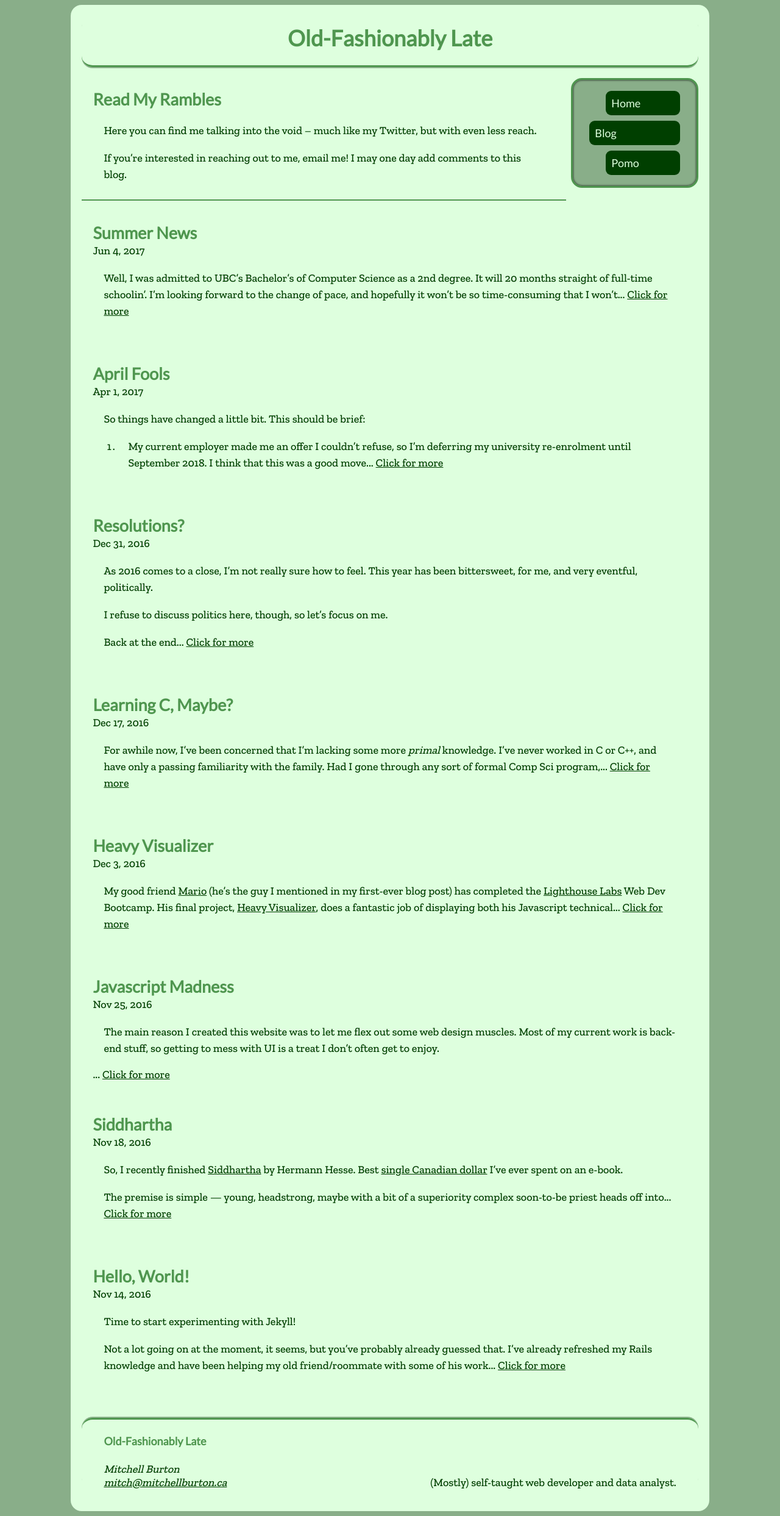
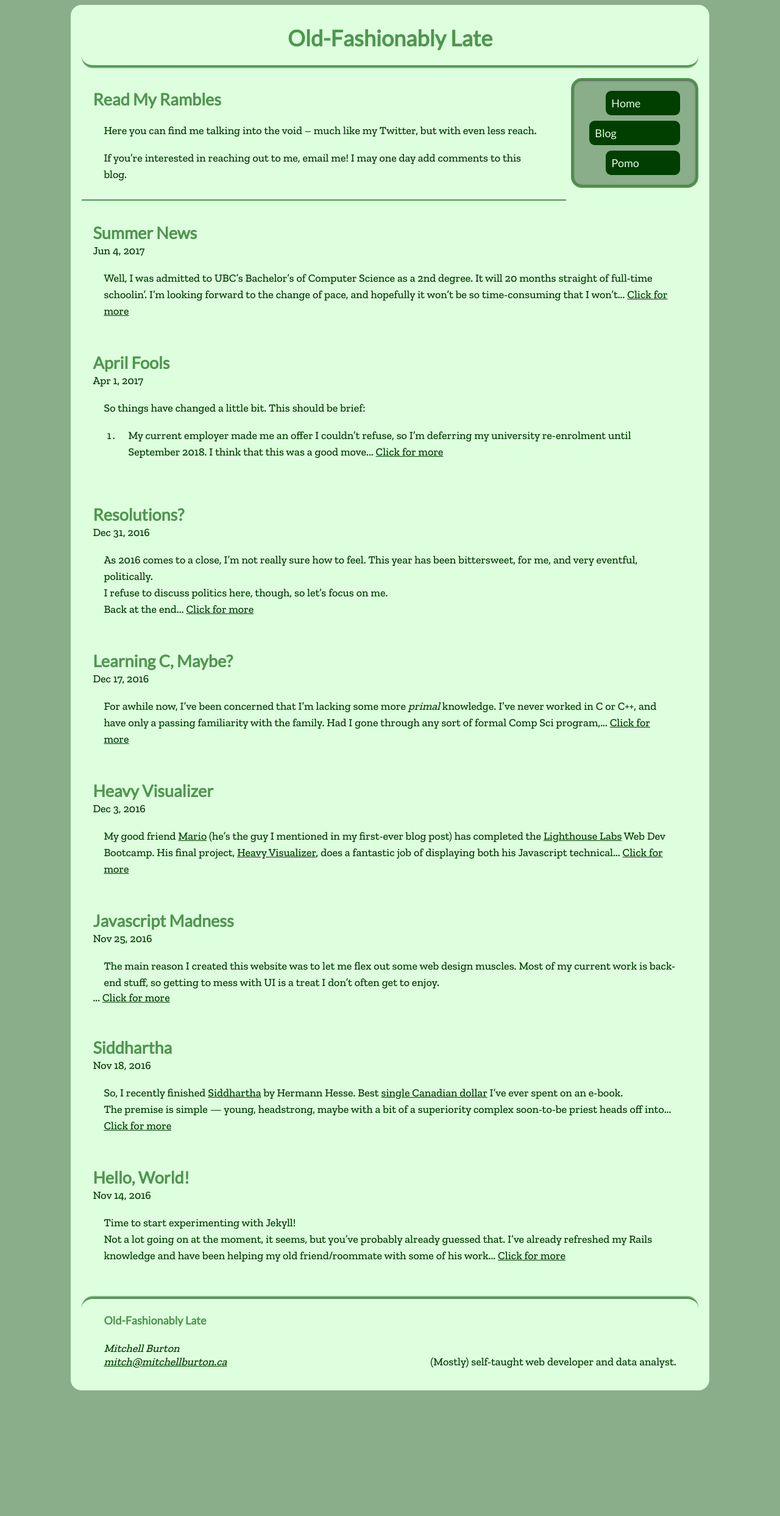
Before and after one commit to Perfect5th/perfect5th.github.io, a Jekyll site: the page built from posts.html, in a window 1280 px wide. Shown: the whole page at 61% size. Built offline with Jekyll 4.4.1, drawn with Linux system fonts in a browser that asks for light colours; after the commit the page ends 2288 px from its top, so only the background shows below that.

Commit message:
remove preview text margins

```diff
--- a/_sass/_layout.scss
+++ b/_sass/_layout.scss
@@ -196,6 +196,12 @@ aside {
         padding: 0;
     }
 
+    .preview {
+        p {
+            margin: 0;
+        }
+    }
+
     .click-more {
         text-decoration: underline;
     }
--- a/posts.html
+++ b/posts.html
@@ -31,7 +31,9 @@ layout: default
       <div>
         <h2>{{ post.title }}</h2>
         <p class="blog-date">{{ post.date | date: "%b %-d, %Y" }}</p>
-        {{ post.content | truncatewords: 40 }} <span class="click-more">Click for more</span>
+        <div class="preview">
+          {{ post.content | truncatewords: 40 }} <span class="click-more">Click for more</span>
+        </div>
       </div>
     </article>
   </a>
```
